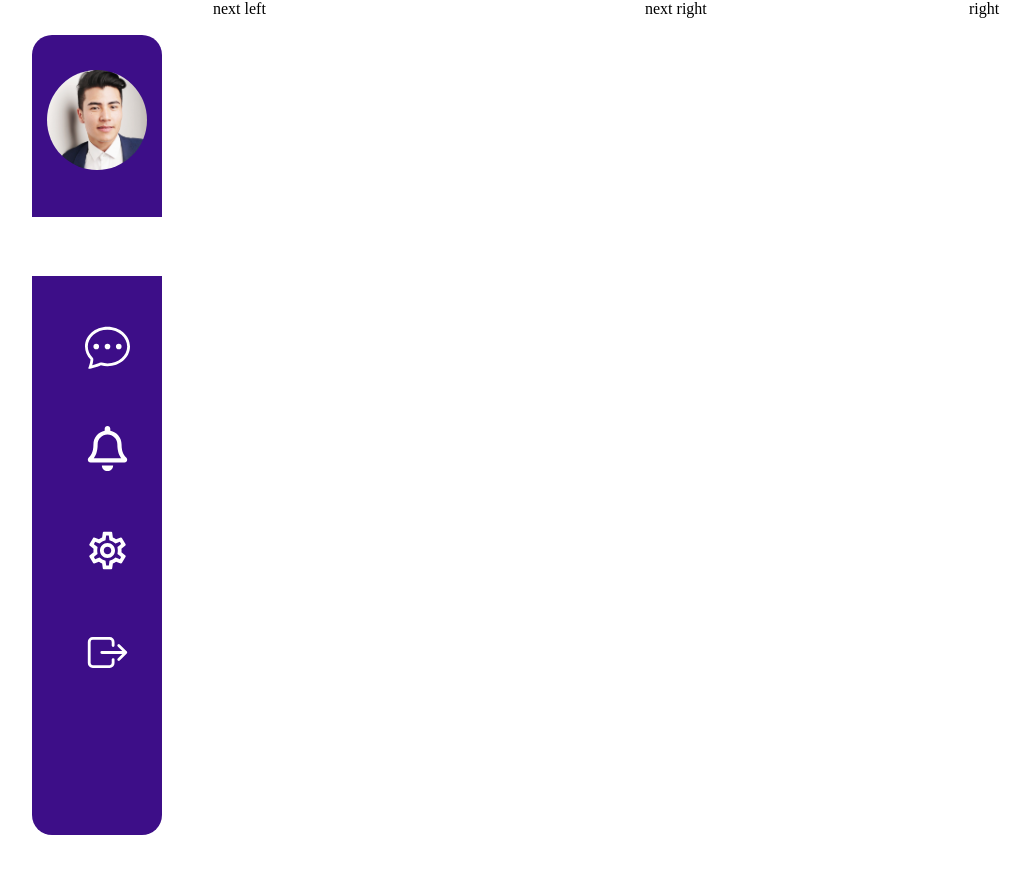
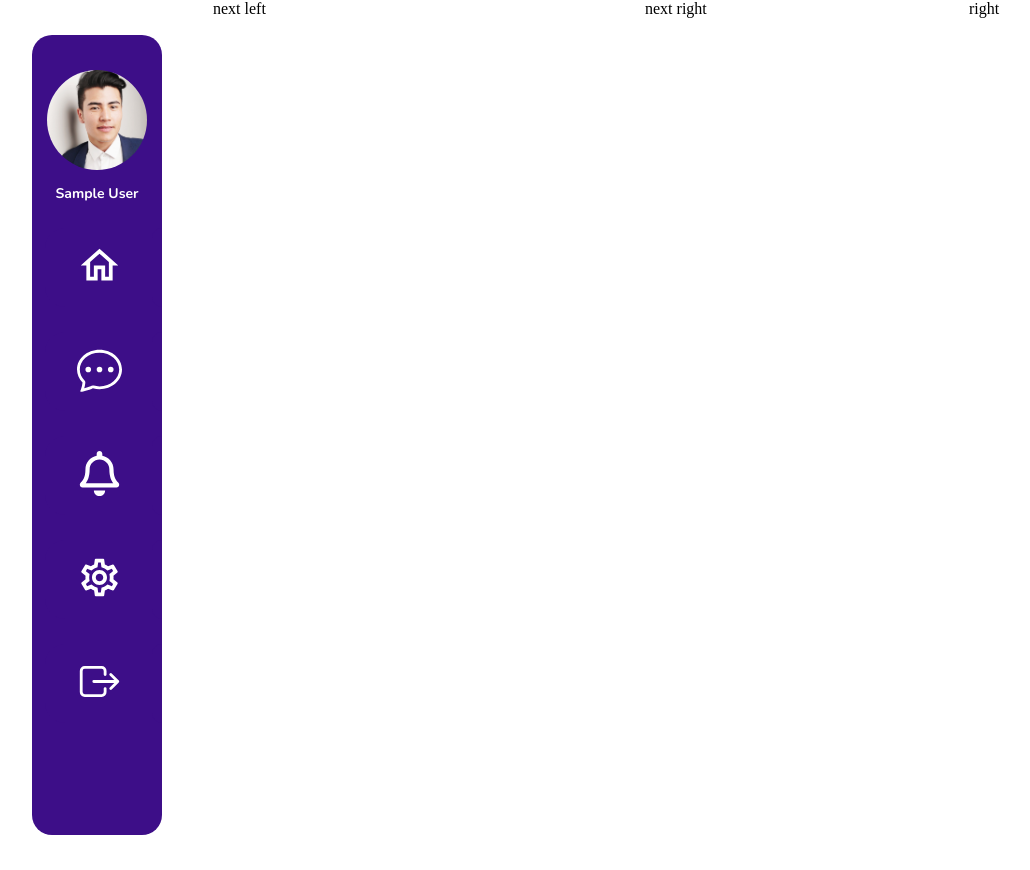
Before and after one commit to musakazim989/muichatting-app, a React (Create React App) app: page /home in a window 1280 px wide. Shown: the whole page, without its empty margins (3-1033 px from the left). Built offline with nearby package versions, Linux system fonts and the light colour scheme; no server answers; sample sign-in values are in the browser's storage.

Commit message:
user name setup done

```diff
--- a/src/components/pages/Leftbar.js
+++ b/src/components/pages/Leftbar.js
@@ -1,31 +1,58 @@
-import React from "react"
-
+import React, { useEffect, useState } from "react"
 import { MdOutlineHome, MdOutlineSettings } from "react-icons/md"
 import { BsChatDots } from "react-icons/bs"
 import { FaRegBell } from "react-icons/fa"
 import { IoExitOutline } from "react-icons/io5"
+import { getAuth, signOut, onAuthStateChanged } from "firebase/auth"
+import { useNavigate } from "react-router-dom"
 
-const Leftbar = () => {
+const Leftbar = (props) => {
+  const auth = getAuth()
+  const [userName, setUserName] = useState("")
+  const navigate = useNavigate()
+
+  useEffect(() => {
+    onAuthStateChanged(auth, (user) => {
+      if (user) {
+        setUserName(user.displayName)
+      } else {
+        console.log("no user")
+        navigate("/login")
+      }
+    })
+  }, [])
+
+  let handleSignout = () => {
+    signOut(auth)
+      .then(() => {
+        navigate("/login")
+      })
+      .catch((error) => {
+        // An error happened.
+      })
+  }
+
   return (
     <div className="leftbar">
       <img className="profilepic" src="./assets/images/profile.jpg" alt="" />
+      <h5>{userName}</h5>
 
       <div className="icons">
         <ul>
-          <li className="active">
+          <li className={props.active == "home" && "active"}>
             <MdOutlineHome className="icon " />
           </li>
-          <li>
+          <li className={props.active == "msg" && "active"}>
             <BsChatDots className="icon" />
           </li>
-          <li>
+          <li className={props.active == "notification" && "active"}>
             <FaRegBell className="icon" />
           </li>
-          <li>
+          <li className={props.active == "settings" && "active"}>
             <MdOutlineSettings className="icon" />
           </li>
           <li>
-            <IoExitOutline className="icon" />
+            <IoExitOutline className="icon" onClick={handleSignout} />
           </li>
         </ul>
       </div>
--- a/src/components/pages/Registration.js
+++ b/src/components/pages/Registration.js
@@ -5,6 +5,7 @@ import {
   getAuth,
   createUserWithEmailAndPassword,
   sendEmailVerification,
+  updateProfile,
 } from "firebase/auth"
 
 const Registration = () => {
@@ -44,8 +45,19 @@ const Registration = () => {
     } else {
       setPassmatcherr("")
       createUserWithEmailAndPassword(auth, email, password)
-        .then((user) => {
+        .then(() => {
           sendEmailVerification(auth.currentUser).then(() => {
+            updateProfile(auth.currentUser, {
+              displayName: name,
+              // photoURL: "https://example.com/jane-q-user/profile.jpg",
+            })
+              .then(() => {
+                console.log("name set")
+              })
+              .catch((error) => {
+                console.log("nameset", error)
+              })
+
             console.log("Email Send")
             navigate("/login")
           })
--- a/src/style.css
+++ b/src/style.css
@@ -125,11 +125,26 @@ ol {
   margin-top: 35px;
 }
 .leftbar li {
-  margin-top: 43px;
-  width: 150px;
-  color: #3d0e88;
+  margin-top: 25px;
+  width: 90%;
+  background: #3d0e88;
   margin-left: auto;
-  padding: 5px 0;
+  padding: 15px 0;
+  border-top-left-radius: 20px;
+  border-bottom-left-radius: 20px;
+  position: relative;
+}
+
+.leftbar li:after {
+  position: absolute;
+  top: 0;
+  right: 0;
+  width: 10px;
+  height: 100%;
+  background: #3d0e88;
+  content: "";
+  border-top-left-radius: 20px;
+  border-bottom-left-radius: 20px;
 }
 
 .leftbar .active {
@@ -139,4 +154,17 @@ ol {
 .leftbar .icon {
   font-size: 45px;
   color: #fff;
+  margin-left: -8px;
 }
+
+.leftbar .active .icon {
+  color: #3d0e88;
+}
+
+.leftbar h5 {
+  color: #fff;
+  font-family: "Nunito", sans-serif;
+  font-size: 14px;
+  font-weight: 700;
+  margin-top: 10px;
+}
```
